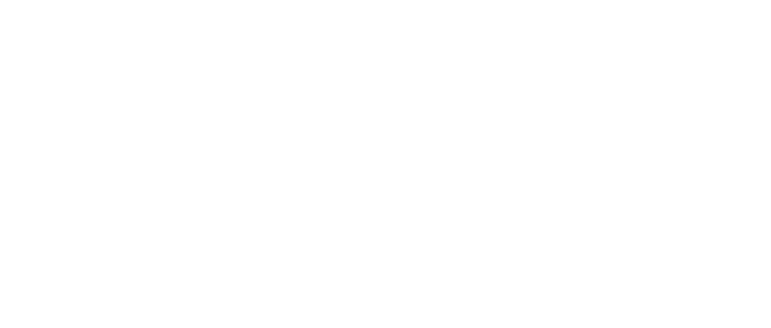
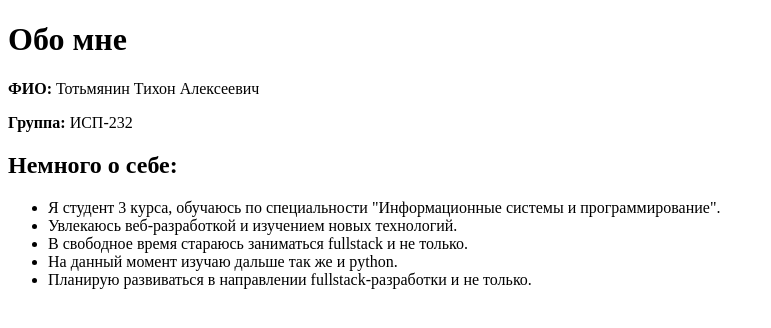
Before and after one commit to TishkaPlay/ISRPO-Totmyanin-lab-4, a plain HTML site: page client/about.html in a window 1280 px wide. Shown: the whole page, without its empty margins (0-771 px from the left). Drawn offline with Linux system fonts and the light colour scheme.

Commit message:
index.html(маленькое изменение)  and about.html

```diff
--- a/client/about.html
+++ b/client/about.html
@@ -0,0 +1,22 @@
+<!DOCTYPE html>
+<html lang="ru-RU">
+<head>
+    <meta charset="UTF-8">
+    <meta name="viewport" content="width=device-width, initial-scale=1.0">
+    <title>Обо мне</title>
+</head>
+<body>
+    <h1>Обо мне</h1>
+        <p><strong>ФИО:</strong> Тотьмянин Тихон Алексеевич</p>
+        <p><strong>Группа:</strong> ИСП-232</p>
+
+    <h2>Немного о себе:</h2>
+    <ul>
+        <li>Я студент 3 курса, обучаюсь по специальности "Информационные системы и программирование".</li>
+        <li>Увлекаюсь веб-разработкой и изучением новых технологий.</li>
+        <li>В свободное время стараюсь заниматься fullstack и не только.</li>
+        <li>На данный момент изучаю дальше так же и python.</li>
+        <li>Планирую развиваться в направлении fullstack-разработки и не только.</li>
+    </ul>
+</body>
+</html>
```
Also changed, not shown: client/index.html (+1 -1 lines).
